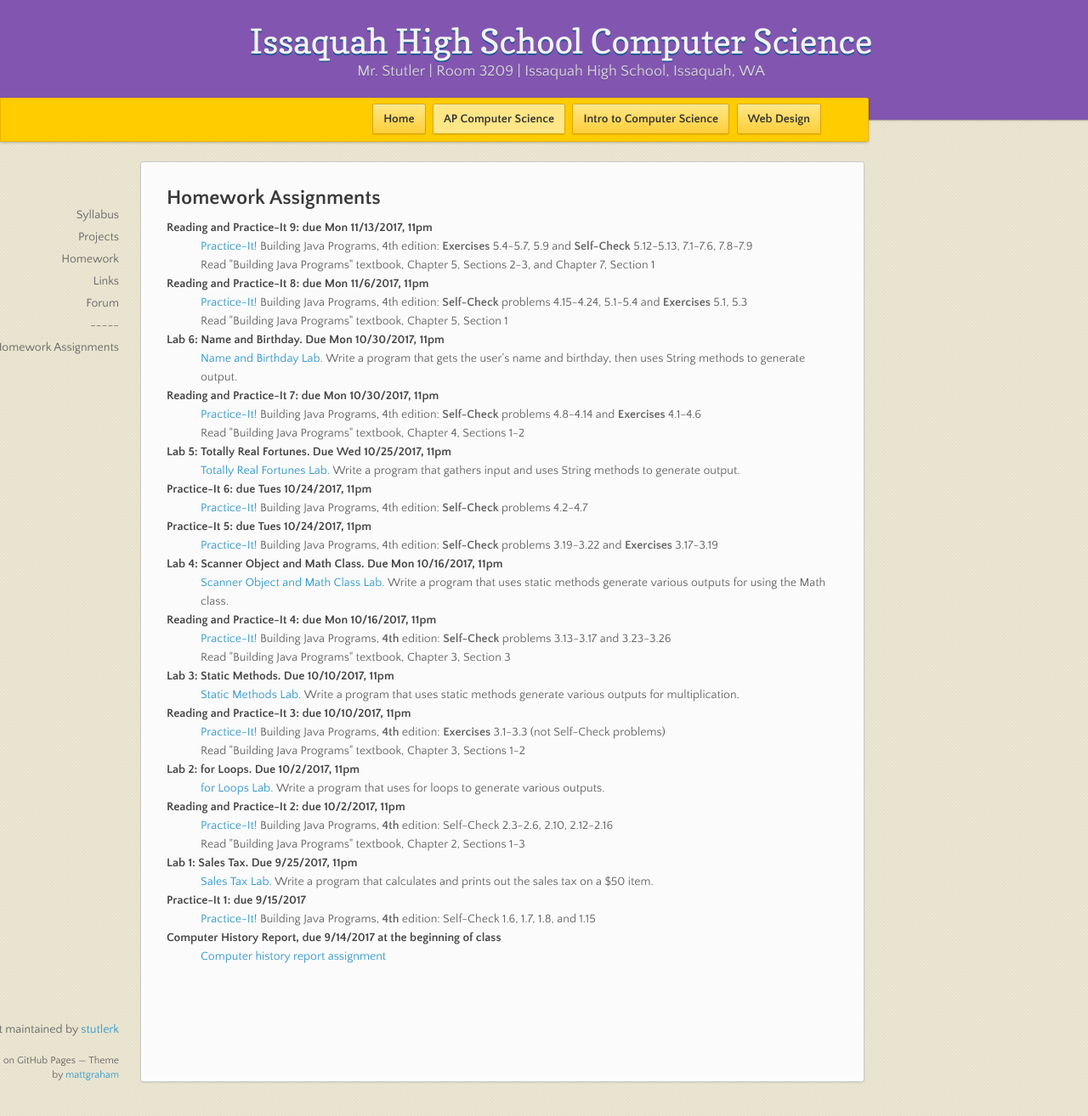
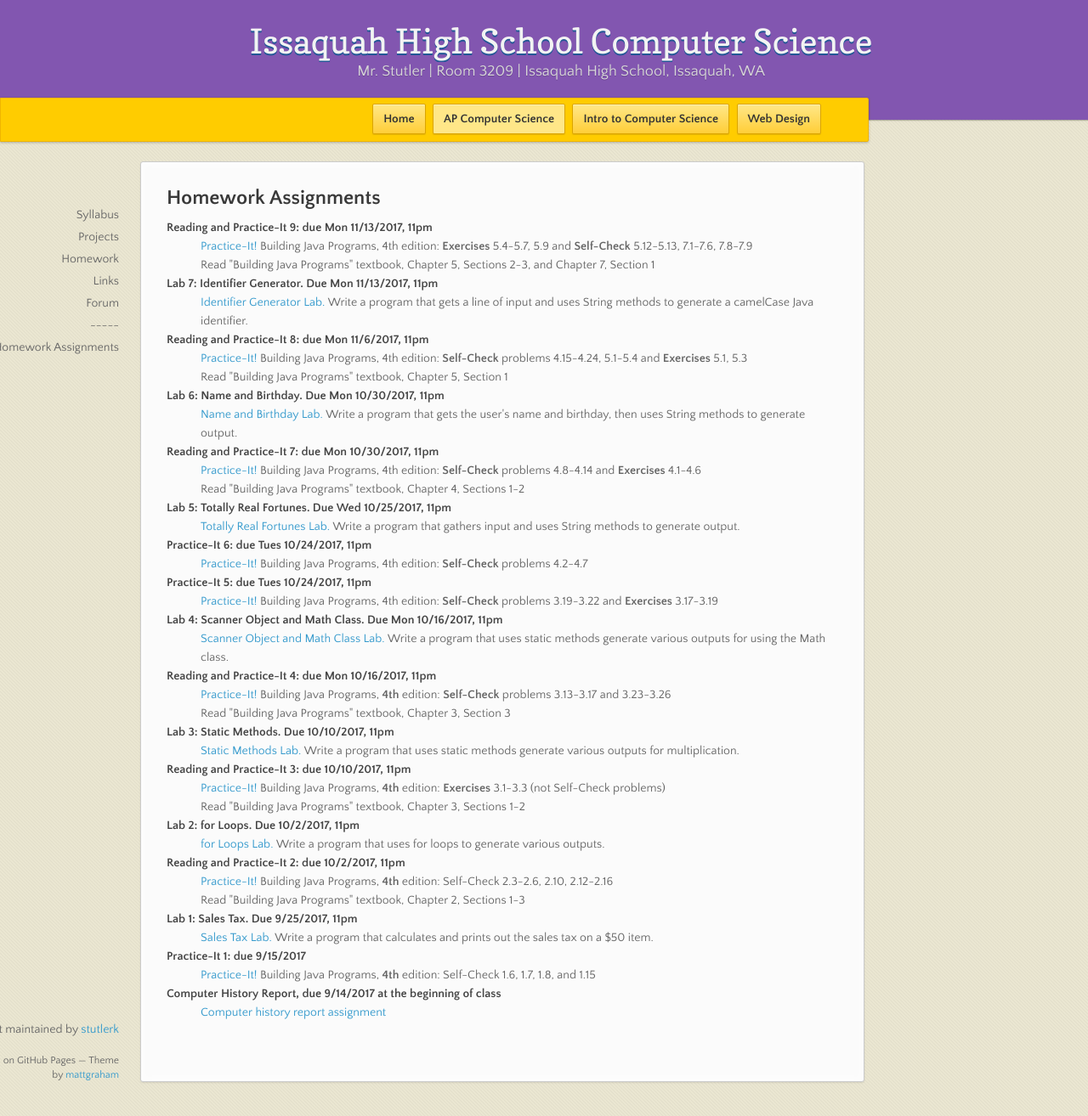
Before and after one commit to stutlerk/ihs-website, a Jekyll site: the page built from _apcs/homework.html, in a window 1280 px wide and 1314 px high. Shown: the whole window at 85% size. Built offline with Jekyll 4.4.1, drawn with Linux system fonts in a browser that asks for light colours; nearby versions of some CDN libraries.

Commit message:
Update homework.html

```diff
--- a/_apcs/homework.html
+++ b/_apcs/homework.html
@@ -10,10 +10,9 @@ layout: course
     <dd><a href="https://practiceit.cs.washington.edu/" target="_blank">Practice-It!</a> Building Java Programs, 4th edition: <b>Exercises</b> 5.4-5.7, 5.9 and <b>Self-Check</b> 5.12-5.13, 7.1-7.6, 7.8-7.9</dd>
     <dd>Read "Building Java Programs" textbook, Chapter 5, Sections 2-3, and Chapter 7, Section 1</dd>
 
-    <!--
-    <dt>Lab 7: Identifier Generator. Due Fri 11/3/2017, end of class</dt>
+    <dt>Lab 7: Identifier Generator. Due Mon 11/13/2017, 11pm</dt>
     <dd><a href="https://issaquahwednet-my.sharepoint.com/personal/stutlerk_issaquah_wednet_edu/_layouts/15/guestaccess.aspx?docid=089bc7d1e53324508bd7f7760a3e03800&authkey=AUe6IHpHwDPhH8E5UBON48M&e=3a137ef2dcec49c499ac4c4f438d41d3">Identifier Generator Lab.</a> Write a program that gets a line of input and uses String methods to generate a camelCase Java identifier.</dd>
--->
+
     <dt>Reading and Practice-It 8: due Mon 11/6/2017, 11pm</dt>
     <dd><a href="https://practiceit.cs.washington.edu/" target="_blank">Practice-It!</a> Building Java Programs, 4th edition: <b>Self-Check</b> problems 4.15-4.24, 5.1-5.4 and <b>Exercises</b> 5.1, 5.3</dd>
     <dd>Read "Building Java Programs" textbook, Chapter 5, Section 1</dd>
```
